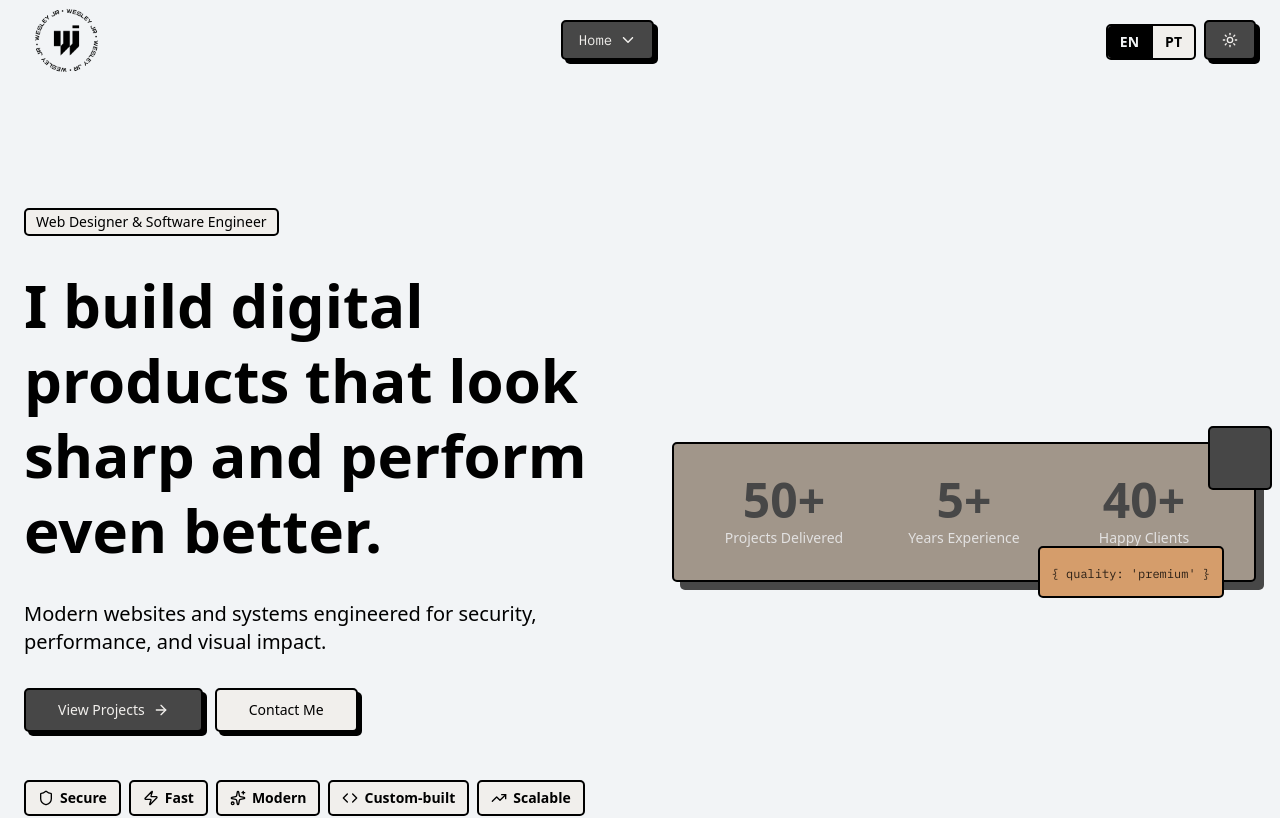
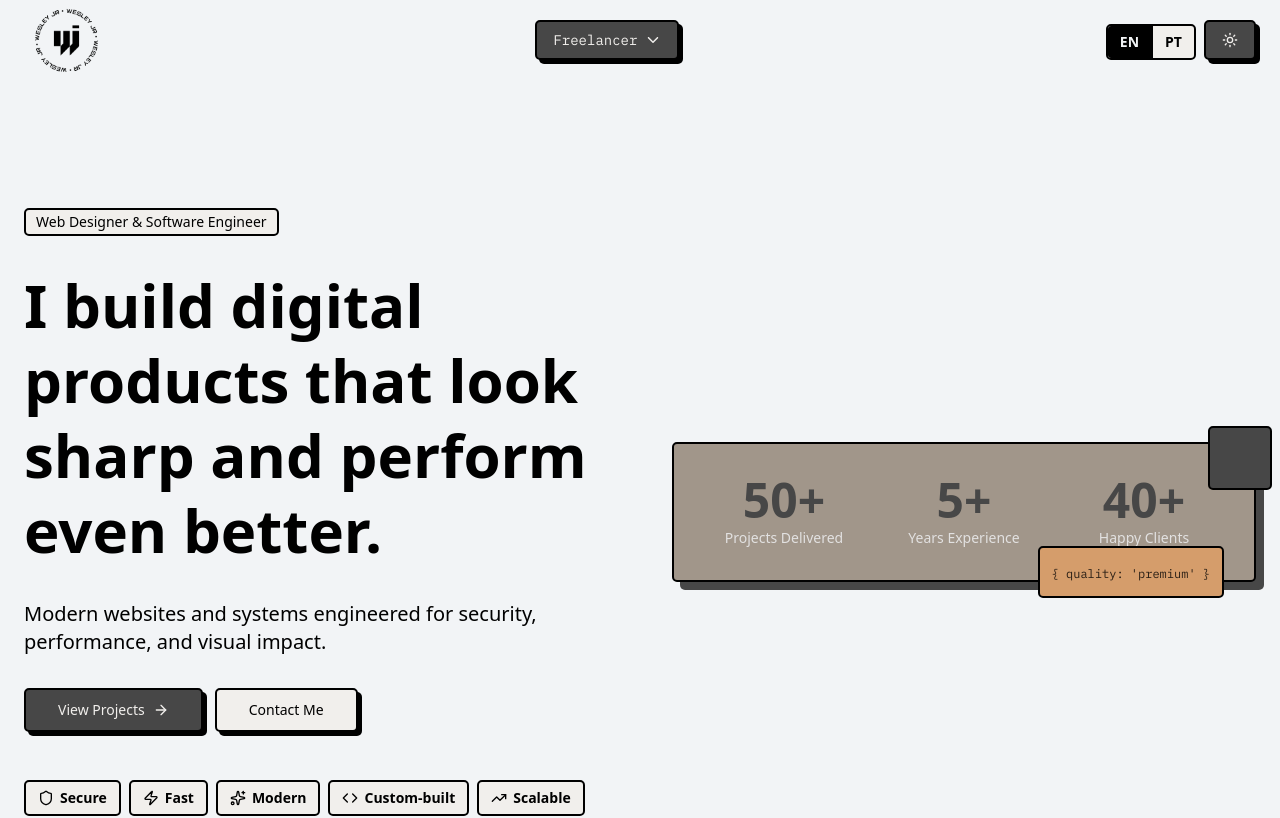
Before and after one commit to wesjx/portfoliov3, a Next.js app: page /freelance in a window 1280 px wide. Shown: the top 818 px of the page. Built offline with nearby package versions, Linux system fonts and the light colour scheme.

Commit message:
feat: add route for freelance page.

```diff
--- a/components/drawer-header.tsx
+++ b/components/drawer-header.tsx
@@ -15,7 +15,7 @@ import { usePathname } from 'next/navigation';
 const menuItems = [{
     name: 'Home',
     link: '/'
-}, { name: 'About', link: '/about' }, { name: 'Projects', link: '/projects' }, { name: 'Contact', link: '/contact' }];
+}, { name: 'About', link: '/about' }, { name: 'Projects', link: '/projects' }, { name: 'Contact', link: '/contact' }, { name: 'Freelancer', link: '/freelance' }];
 
 export default function DrawerMenuMobile() {
     const pathname = usePathname();
```
